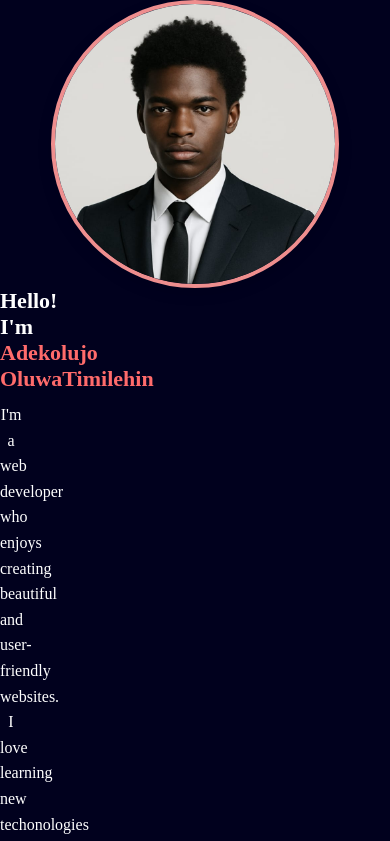
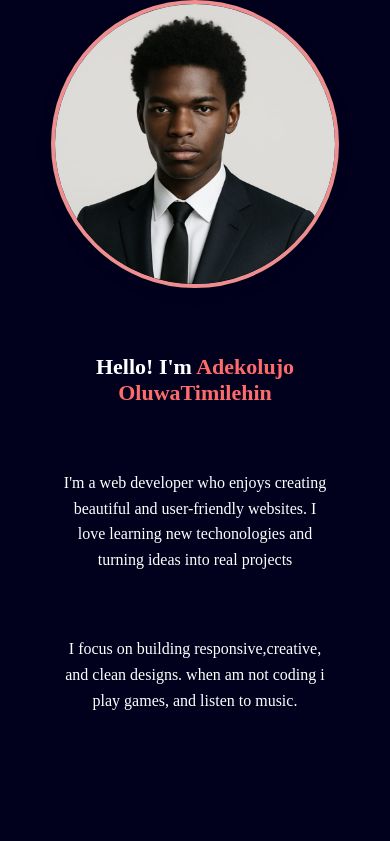
Before and after one commit to 1timeline-dev/PORFOLIO, a plain HTML site: page about.html in a window 390 px wide. Shown: the top 841 px of the page. Drawn offline with Linux system fonts and the light colour scheme.

Commit message:
new file updated

```diff
--- a/about.css
+++ b/about.css
@@ -23,11 +23,11 @@ body{
 }
 
 .about-text{
-    max-width: 22px;
     justify-content: center;
     text-align: center;
 }
 .about-text h3{
+    padding-top: 3em;
     font-size: 22px;
     color:white;
 }
@@ -36,14 +36,12 @@ body{
 }
 .about-text p{
     line-height: 1.6;
-    margin-top: 10px;
+    margin-top: 4em;
     color:white;
 }
-@media (max-width: 768px) {
-    .about-container {
-        flex-direction: column;
-    }
+@media (max-width: 1007px) {
     .about-text {
-        text-align: center;
+        width: 70%;
+        margin: auto;
     }
 }
```
